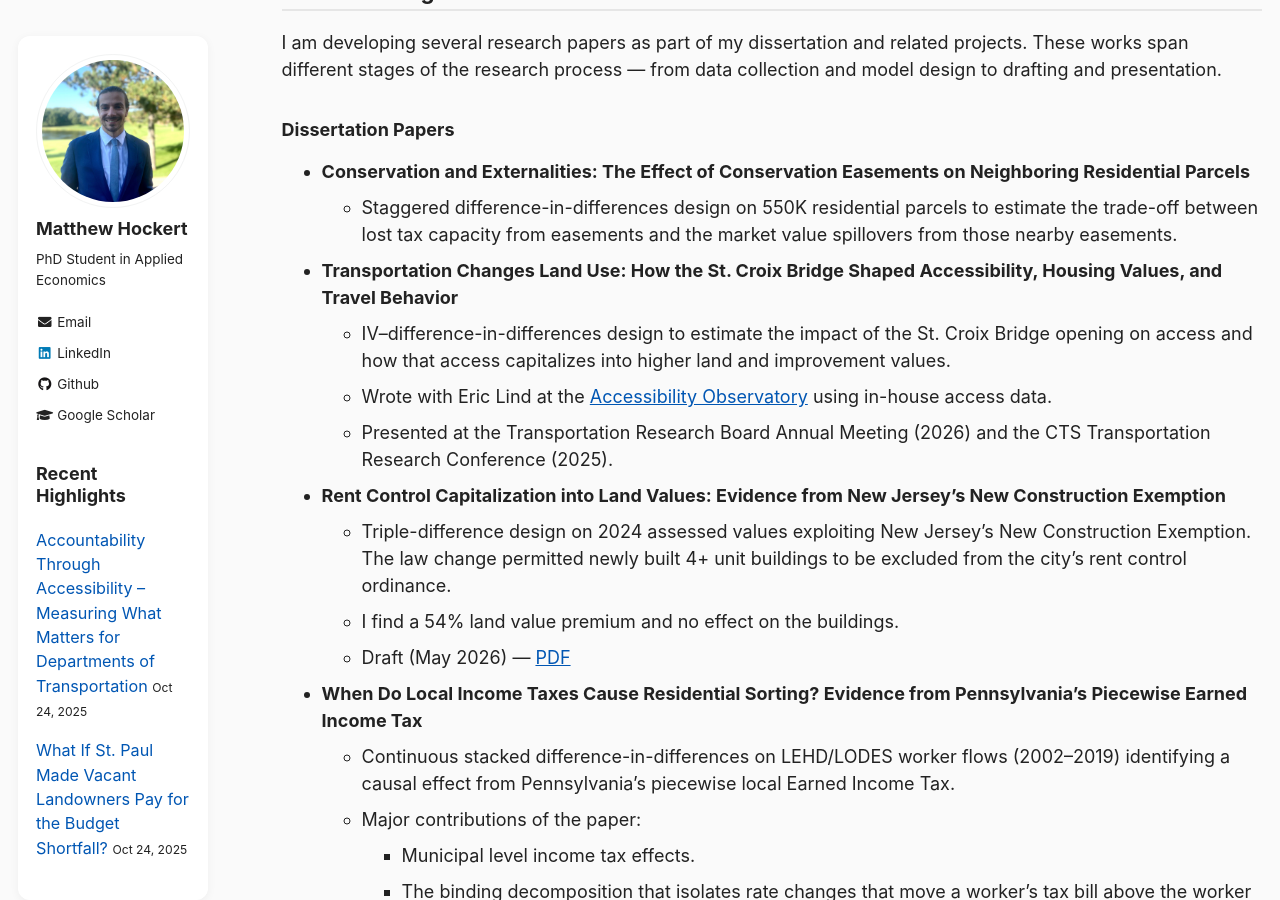
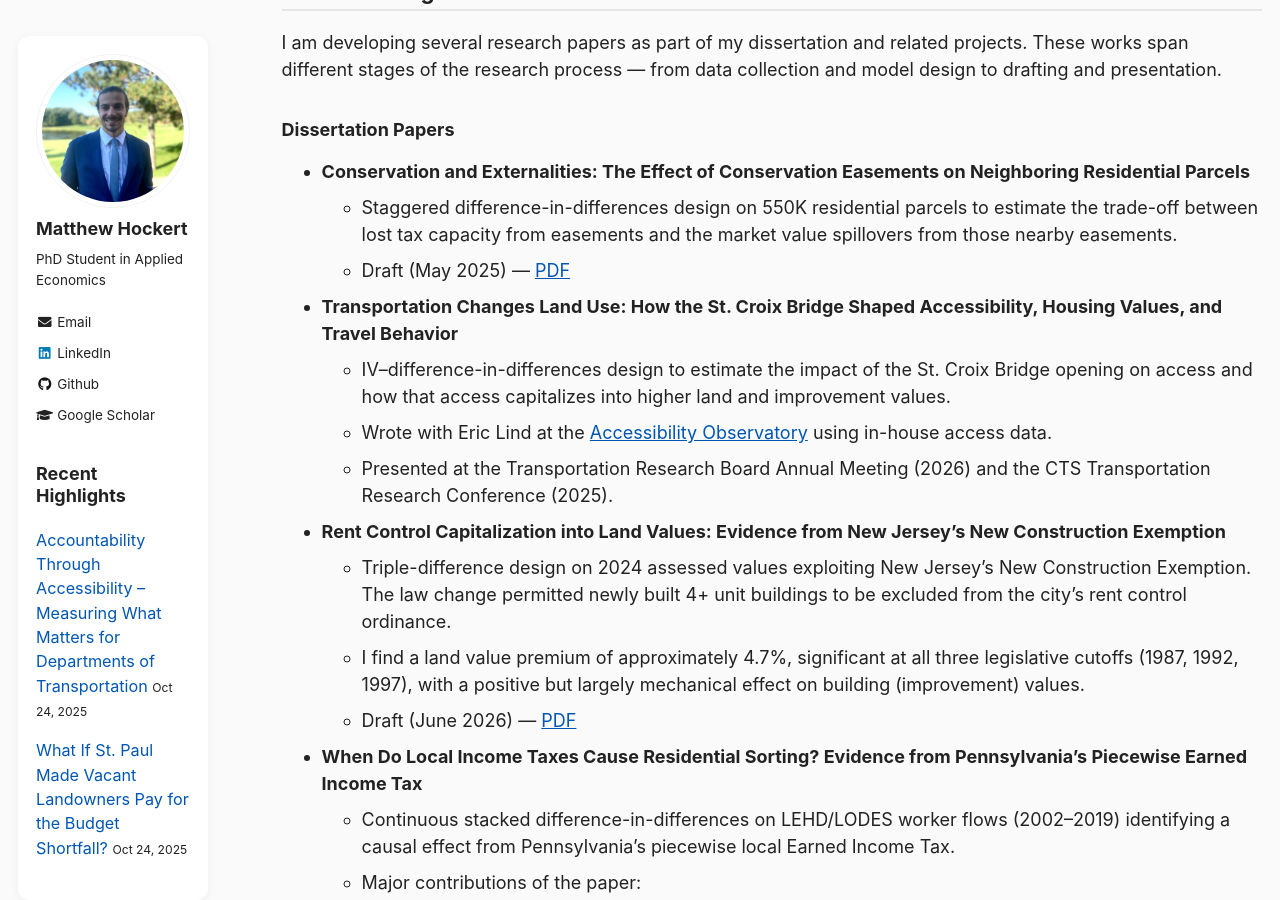
Before and after one commit to MatthewHockert/MatthewHockert.github.io, a Jekyll site: the page built from _pages/publications.md, in a window 1280 px wide and 900 px high, scrolled down 195 px. Built offline with Jekyll 4.4.1, drawn with Linux system fonts in a browser that asks for light colours.

Commit message:
Update papers: new RC draft (4.7% headline), add conservation easement PDF, refresh CV

```diff
--- a/_pages/publications.md
+++ b/_pages/publications.md
@@ -19,6 +19,7 @@ I am developing several research papers as part of my dissertation and related p
 
 - **Conservation and Externalities: The Effect of Conservation Easements on Neighboring Residential Parcels**
   - Staggered difference-in-differences design on 550K residential parcels to estimate the trade-off between lost tax capacity from easements and the market value spillovers from those nearby easements.
+  - Draft (May 2025) — [PDF]({{ '/files/conservation-easement-externalities.pdf' | relative_url }})
 
 - **Transportation Changes Land Use: How the St. Croix Bridge Shaped Accessibility, Housing Values, and Travel Behavior**
   - IV–difference-in-differences design to estimate the impact of the St. Croix Bridge opening on access and how that access capitalizes into higher land and improvement values.
@@ -27,8 +28,8 @@ I am developing several research papers as part of my dissertation and related p
 
 - **Rent Control Capitalization into Land Values: Evidence from New Jersey's New Construction Exemption**
   - Triple-difference design on 2024 assessed values exploiting New Jersey's New Construction Exemption. The law change permitted newly built 4+ unit buildings to be excluded from the city's rent control ordinance.
-  - I find a 54% land value premium and no effect on the buildings.
-  - Draft (May 2026) — [PDF]({{ '/files/rent-control-capitalization.pdf' | relative_url }})
+  - I find a land value premium of approximately 4.7%, significant at all three legislative cutoffs (1987, 1992, 1997), with a positive but largely mechanical effect on building (improvement) values.
+  - Draft (June 2026) — [PDF]({{ '/files/rent-control-capitalization.pdf' | relative_url }})
 
 - **When Do Local Income Taxes Cause Residential Sorting? Evidence from Pennsylvania's Piecewise Earned Income Tax**
   - Continuous stacked difference-in-differences on LEHD/LODES worker flows (2002–2019) identifying a causal effect from Pennsylvania's piecewise local Earned Income Tax.
```
Also changed, not shown: _pages/cv.md (+1 -1 lines), 3 other files.
